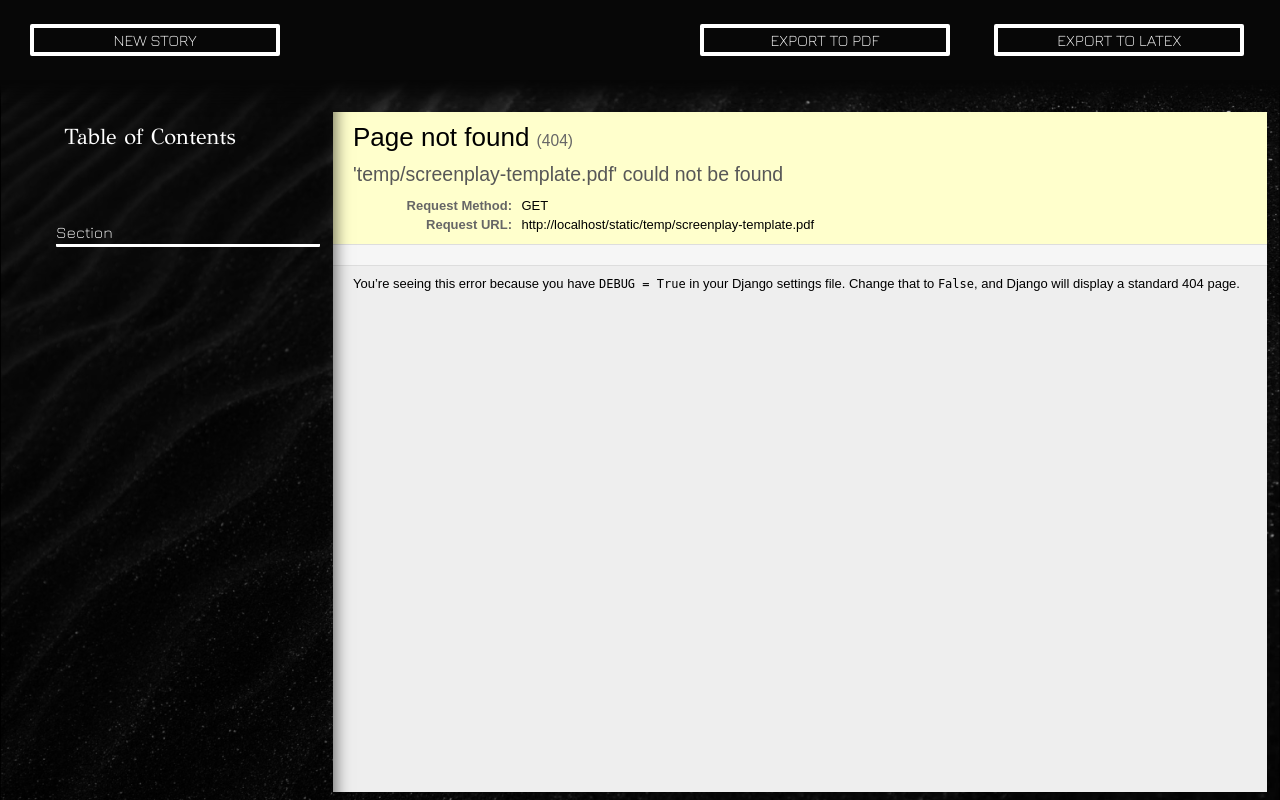
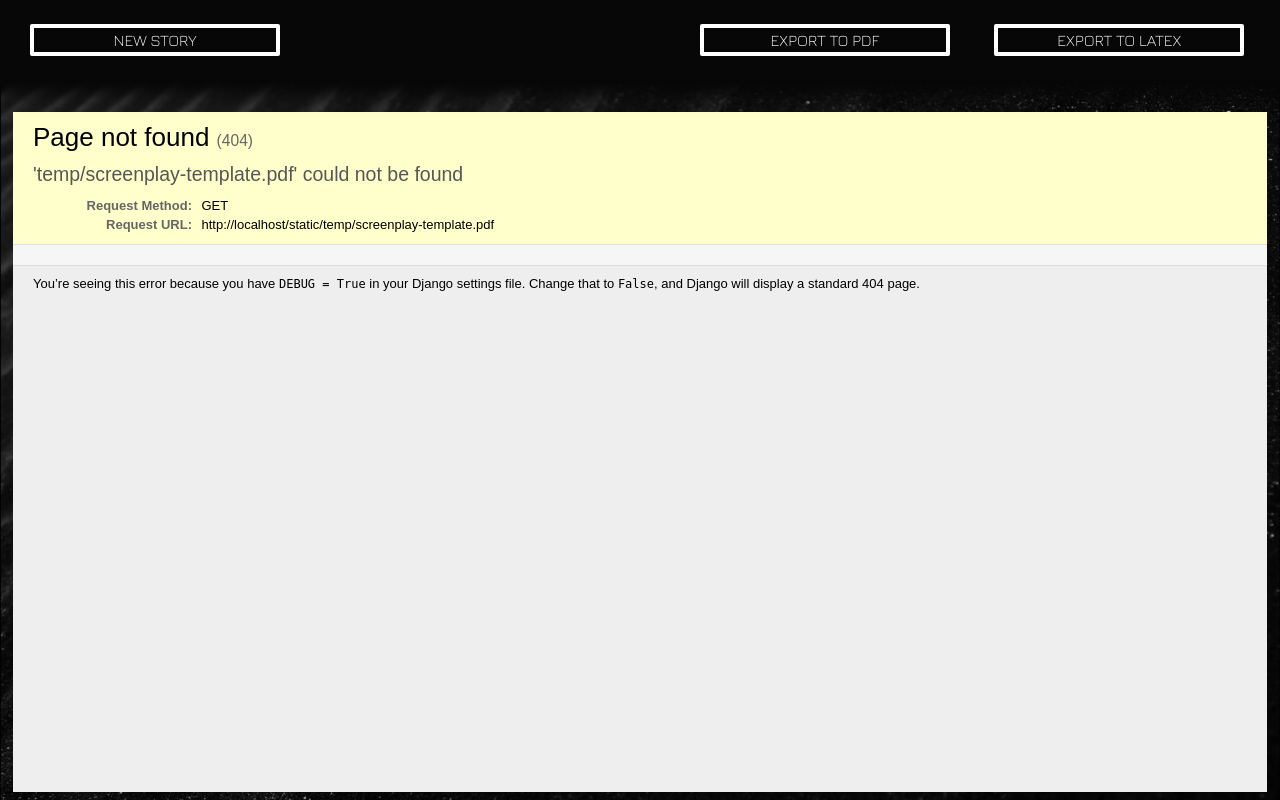
Before and after one commit to carlosngo/StoryX, a Django app: page /main/ in a window 1280 px wide. Run offline with Django 3.2, Linux system fonts and the light colour scheme; some libraries are stand-ins or nearby versions.

Commit message:
removed table of contents

```diff
--- a/converter/templates/main.html
+++ b/converter/templates/main.html
@@ -33,13 +33,13 @@
 </head>
 
 <body>
-    <div class="d-xl-flex align-items-xl-center" id="sideBar"><label class="contentsLabel" style="font-family: 'GFS Didot', serif;font-size: 22px;">Table of Contents</label>
+    <!-- <div class="d-xl-flex align-items-xl-center" id="sideBar"><label class="contentsLabel" style="font-family: 'GFS Didot', serif;font-size: 22px;">Table of Contents</label>
         <div id="sectionHolder">
             <ul id="sections" style="font-family: Jura, sans-serif;">
                 <li class="scene">Section</li>
             </ul>
         </div>
-    </div>
+    </div> -->
     <div class="d-xl-flex align-items-xl-center" id="menu" style="padding: 20px;">
         <a href="/start" class="btn menuButtons" id="newStoryButton" type="button">New Story</a>
         <button class="btn menuButtons" id="pdfButton" type="button">Export to PDF</button>
--- a/static/css/sidebar.css
+++ b/static/css/sidebar.css
@@ -169,7 +169,7 @@
 
 #page {
   height: 85%;
-  width: 73%;
+  width: 98%;
   position: absolute;
   z-index: 0;
   right: 1%;
```
